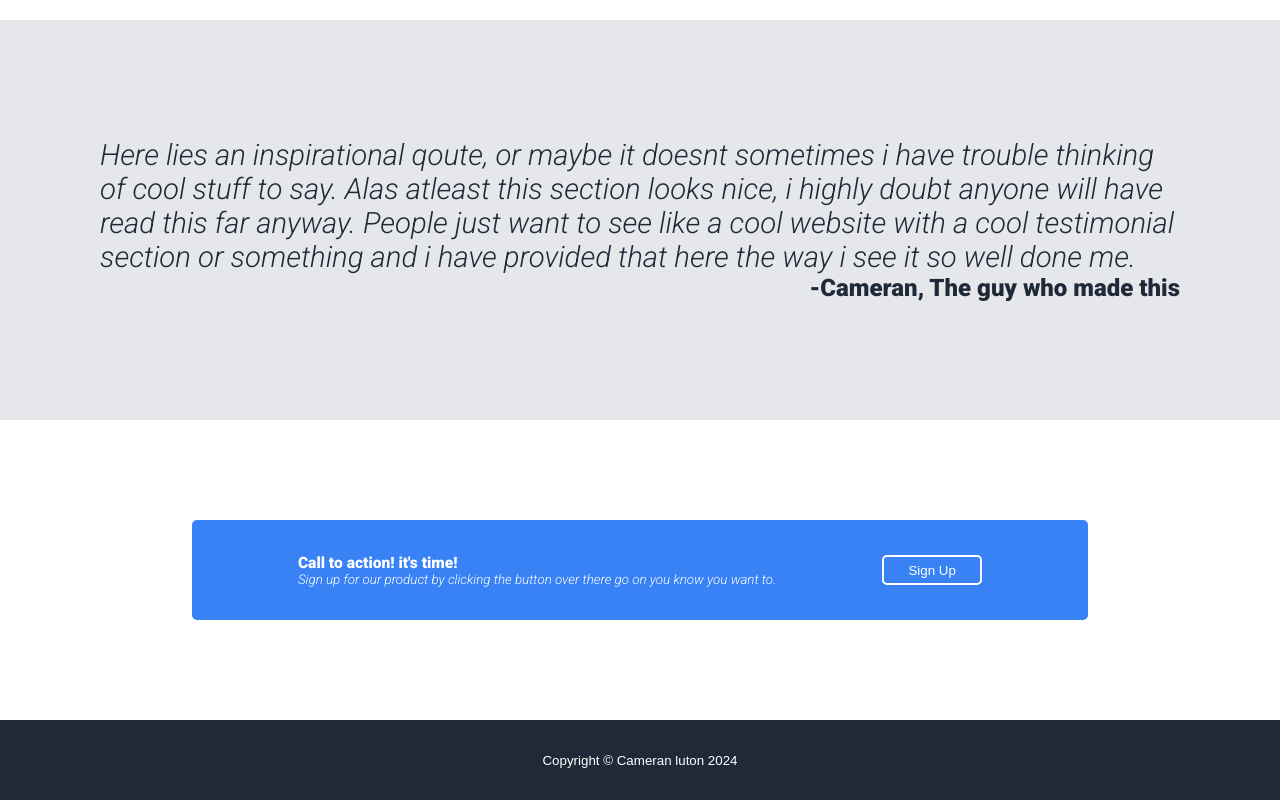
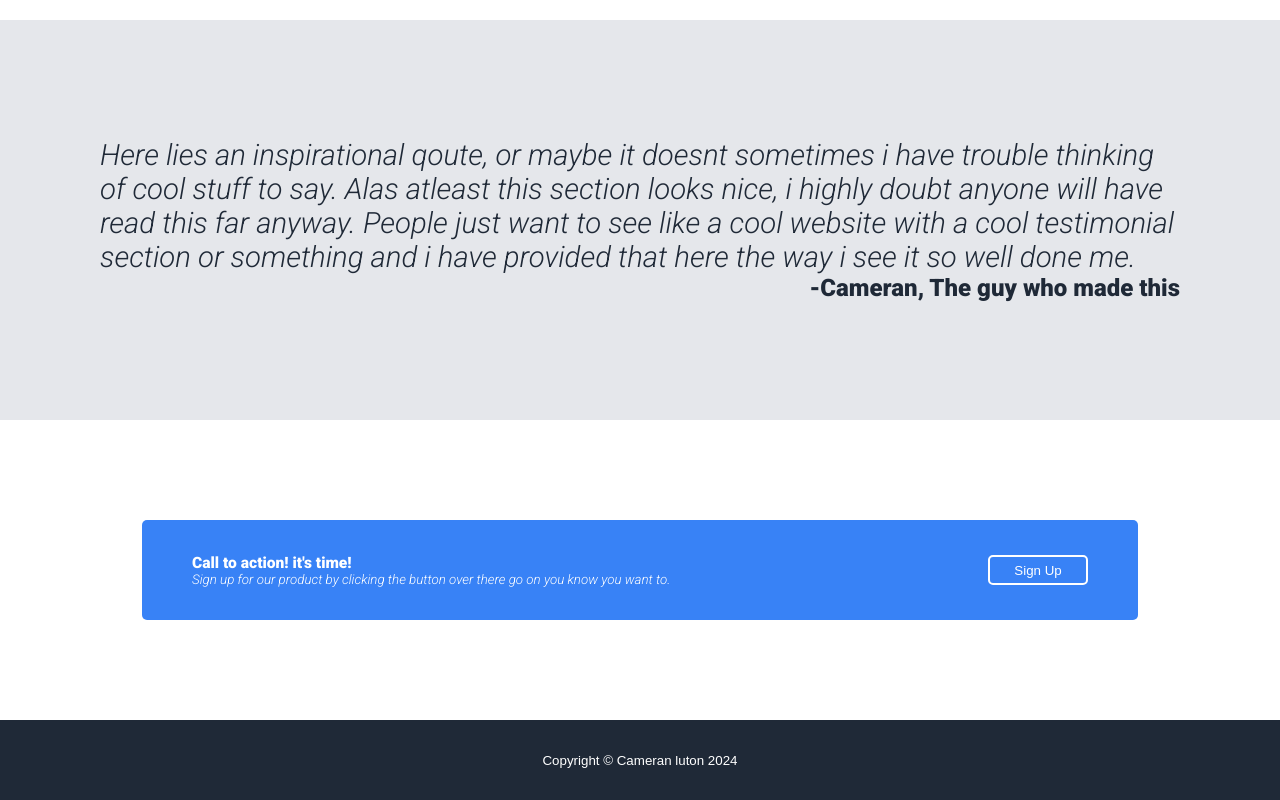
Before and after one commit to Cameran-Luton/odin-landing-page, a plain HTML site: page index.html in a window 1280 px wide. Shown: the part 780-1580 px from the top of the page. Drawn offline with Linux system fonts and the light colour scheme.

Commit message:
fixed an issue with CTA box to do with spacing

```diff
--- a/style/style.css
+++ b/style/style.css
@@ -136,9 +136,10 @@
 }
 
 .cta {
+  padding: 0px 50px 0px 50px;
   display: flex;
   align-items: center;
-  justify-content: space-evenly;
+  justify-content: space-between;
   color: white;
   border-radius: 5px;
   font-size: 10pt;
```
